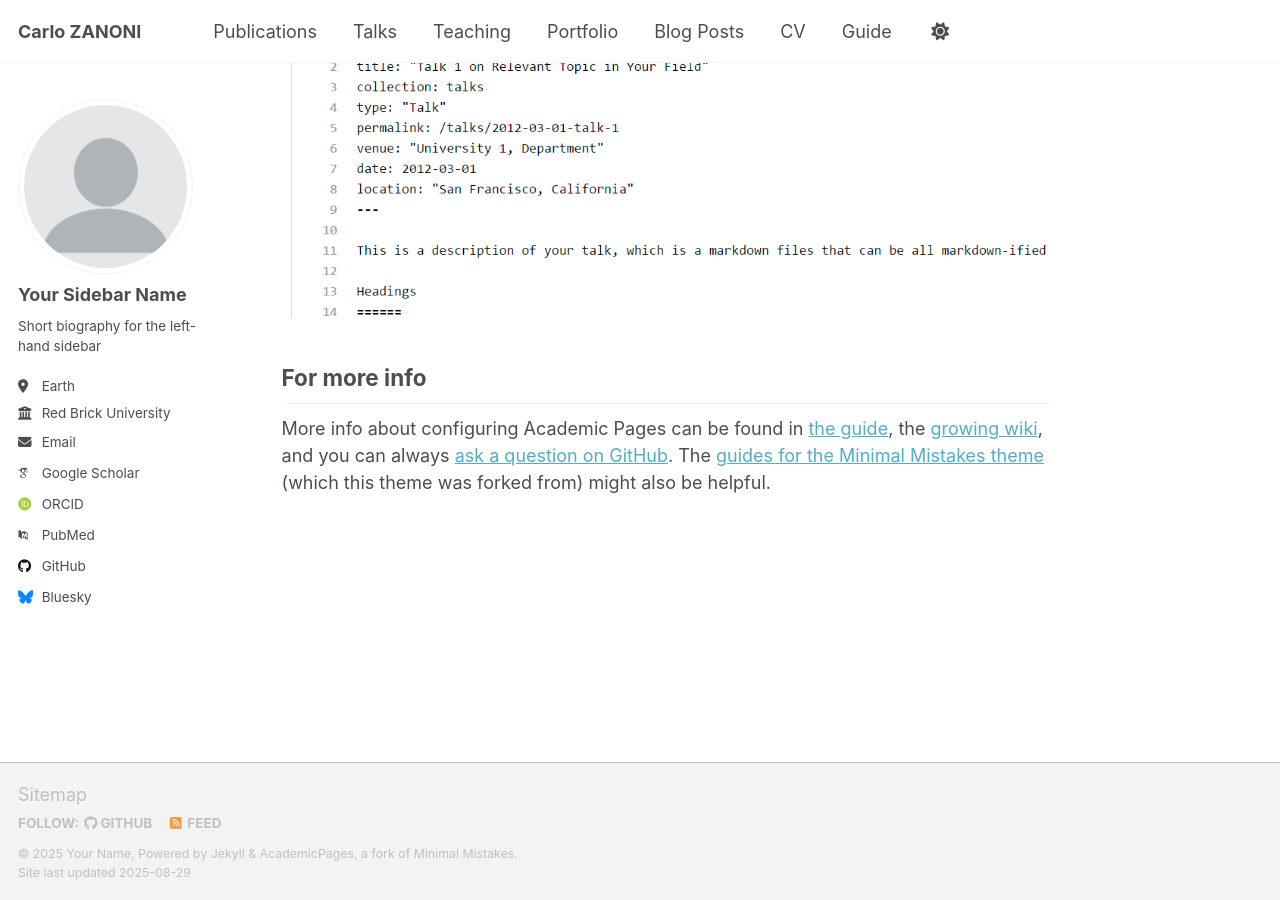
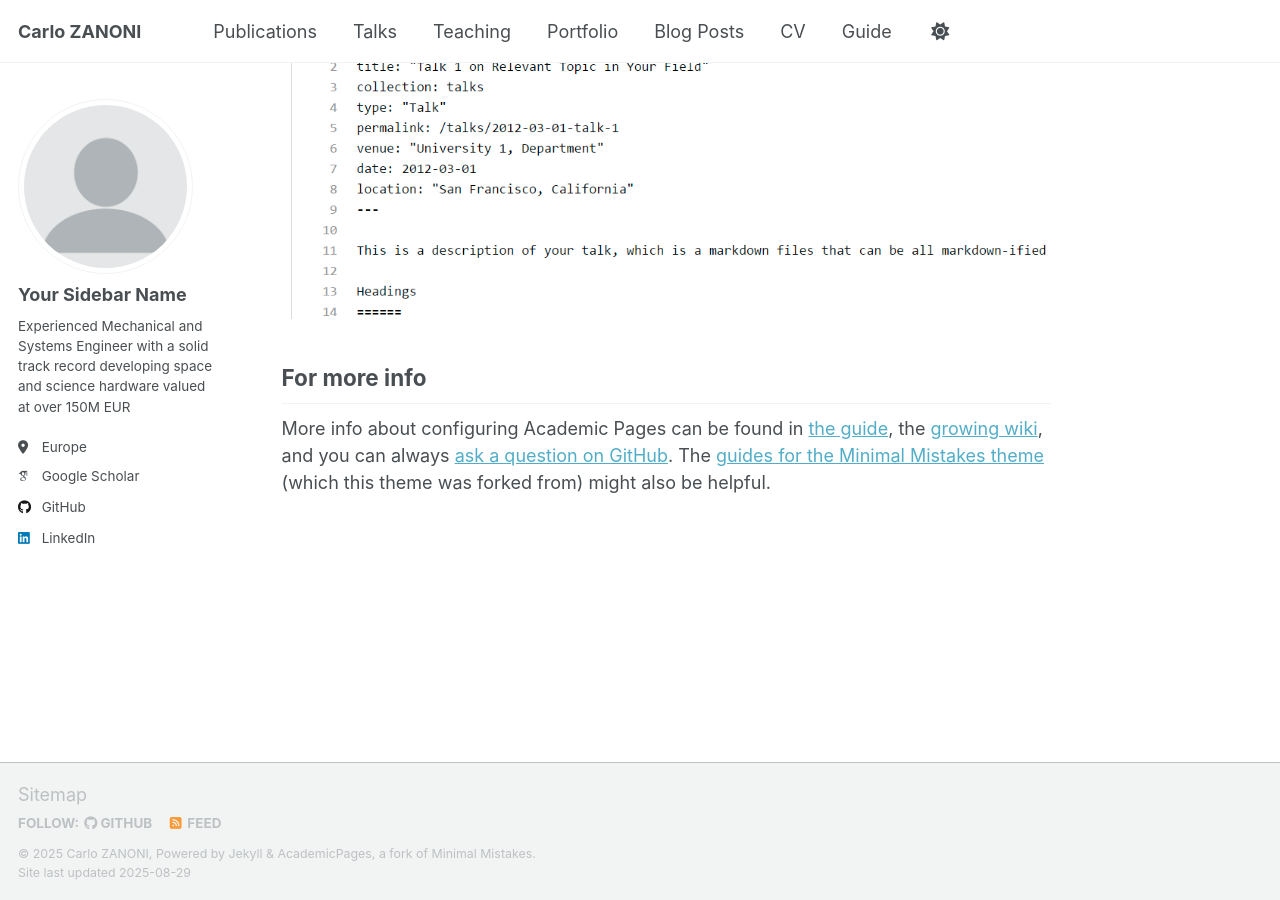
Before and after one commit to carlozanoni/carlozanoni.github.io, a Jekyll site: the page built from _pages/about.md, in a window 1280 px wide and 900 px high, scrolled down 2880 px. Built offline with Jekyll 4.4.1, drawn with Linux system fonts in a browser that asks for light colours; some web fonts are replaced; a script that is not in the unit is left out.

Commit message:
Update _config.yml

```diff
--- a/_config.yml
+++ b/_config.yml
@@ -11,8 +11,8 @@ locale                   : "en-US"
 site_theme               : "default" # Currently available options are "default", "air"
 title                    : "Carlo ZANONI"
 title_separator          : "-"
-name                     : &name "Your Name"
-description              : &description "a simple static website"
+name                     : &name "Carlo ZANONI"
+description              : &description "Carlo ZANONI"
 url                      : https://carlozanoni.github.io # the base hostname & protocol for your site e.g. "https://[your GitHub username].github.io" or if you already have some other page hosted on Github then use "https://[your GitHub username].github.io/[Your Repo Name]"
 baseurl                  : "" # the subpath of your site, e.g. "/blog"
 repository               : "academicpages/carlozanoni.github.io"
@@ -25,21 +25,21 @@ author:
   avatar           : "profile.png"
   name             : "Your Sidebar Name"
   pronouns         : # example: "she/her"
-  bio              : "Short biography for the left-hand sidebar"
-  location         : "Earth"
-  employer         : "Red Brick University"
+  bio              : "Experienced Mechanical and Systems Engineer with a solid track record developing space and science hardware valued at over 150M EUR"
+  location         : "Europe"
+  employer         : #"Red Brick University"
   uri              : # URL
-  email            : "none@example.org"
+  email            : #"none@example.org"
 
   # Academic websites
   academia         : # URL
   arxiv            : # URL - Update with the correct link to your profile
-  googlescholar    : "https://scholar.google.com/citations?user=PS_CX0AAAAAJ"
+  googlescholar    : "https://scholar.google.com/citations?user=-UJGFHAAAAAJ&hl=en"
   inspire-hep      : # URL
   impactstory      : # URL
-  orcid            : "http://orcid.org/yourorcidurl"
+  orcid            : # URL
   semantic         : # URL
-  pubmed           : "https://www.ncbi.nlm.nih.gov/pubmed/?term=john+snow"
+  pubmed           : #"https://www.ncbi.nlm.nih.gov/pubmed/?term=john+snow"
   researchgate     : # URL
   scopus           : # URL
 
@@ -53,7 +53,7 @@ author:
 
   # Social media
   artstation       : # Username
-  bluesky          : "bsky.app" # Replace this with you Bluesky username
+  bluesky          : #"bsky.app" # Replace this with you Bluesky username
   facebook         : # Username
   flickr           : # Username
   foursquare       : # Username
@@ -62,7 +62,7 @@ author:
   keybase          : # Username
   instagram        : # Username
   lastfm           : # Username
-  linkedin         : # Username
+  linkedin         : https://www.linkedin.com/in/carlo-zanoni/
   mastodon         : # URL
   medium           : # URL
   pinterest        : # Username
```
